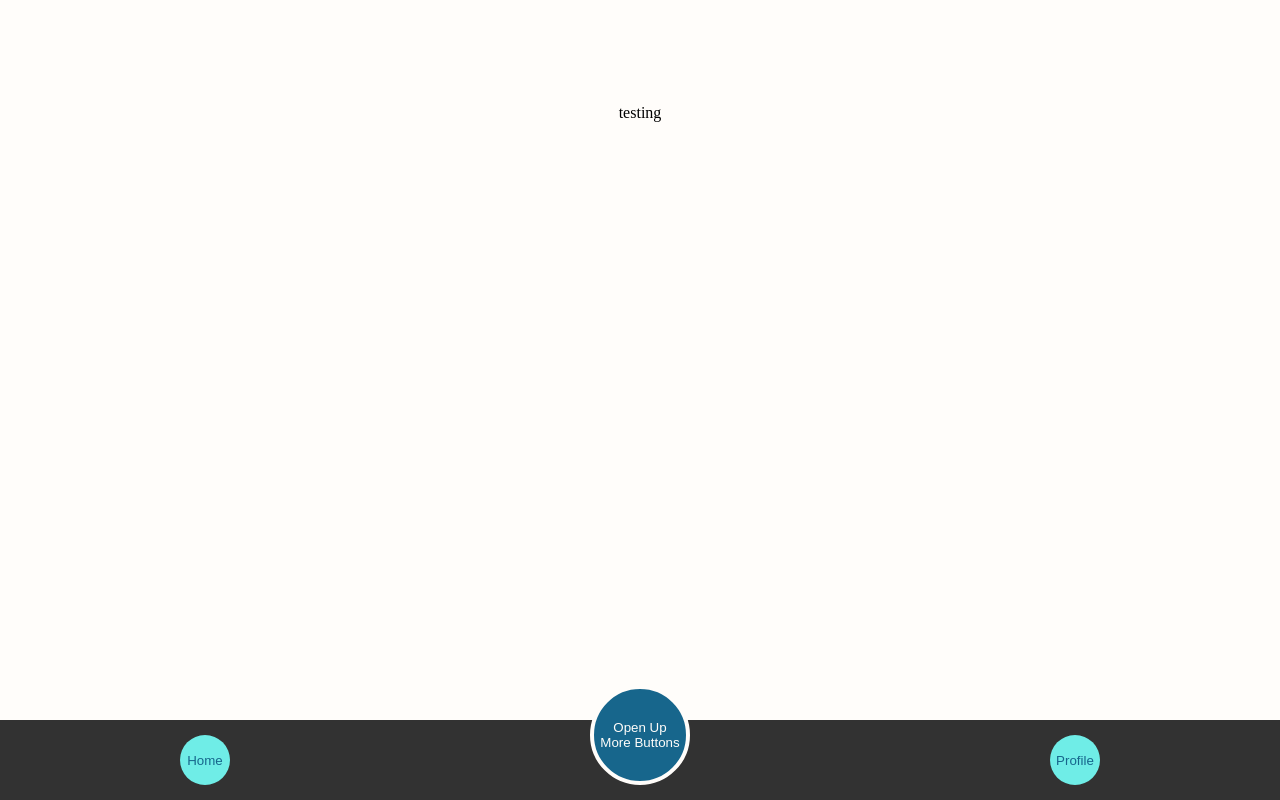
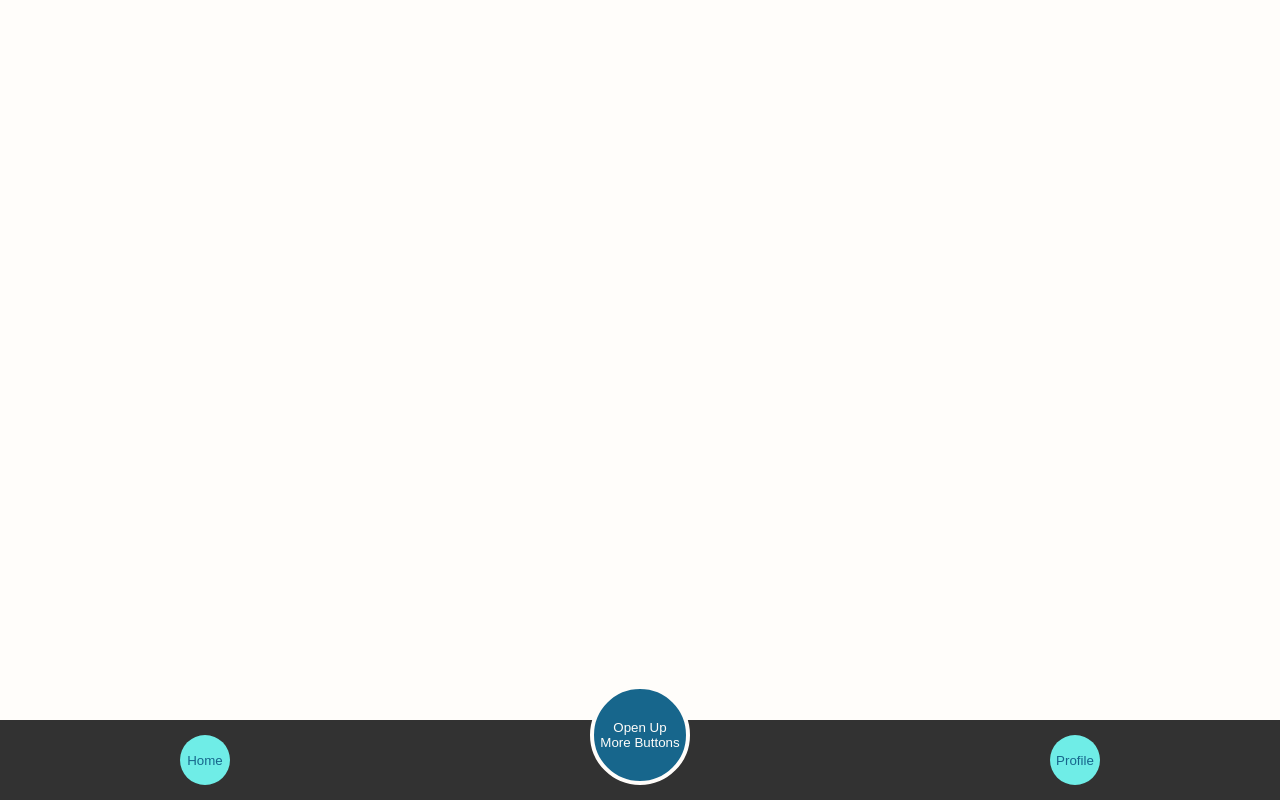
Before and after one commit to marlowereyes/Tranquillity-Cranes, a Next.js app: page / in a window 1280 px wide. Built offline with nearby package versions, Linux system fonts and the light colour scheme.

Commit message:
undo last commit

```diff
--- a/pages/index.js
+++ b/pages/index.js
@@ -15,7 +15,6 @@ export default function Home() {
         <link rel="icon" href="/favicon.ico" />
       </Head>
       <main className={`${styles.main}`}>
-        testing
        <NavBar/>
       </main>
     </>
```
